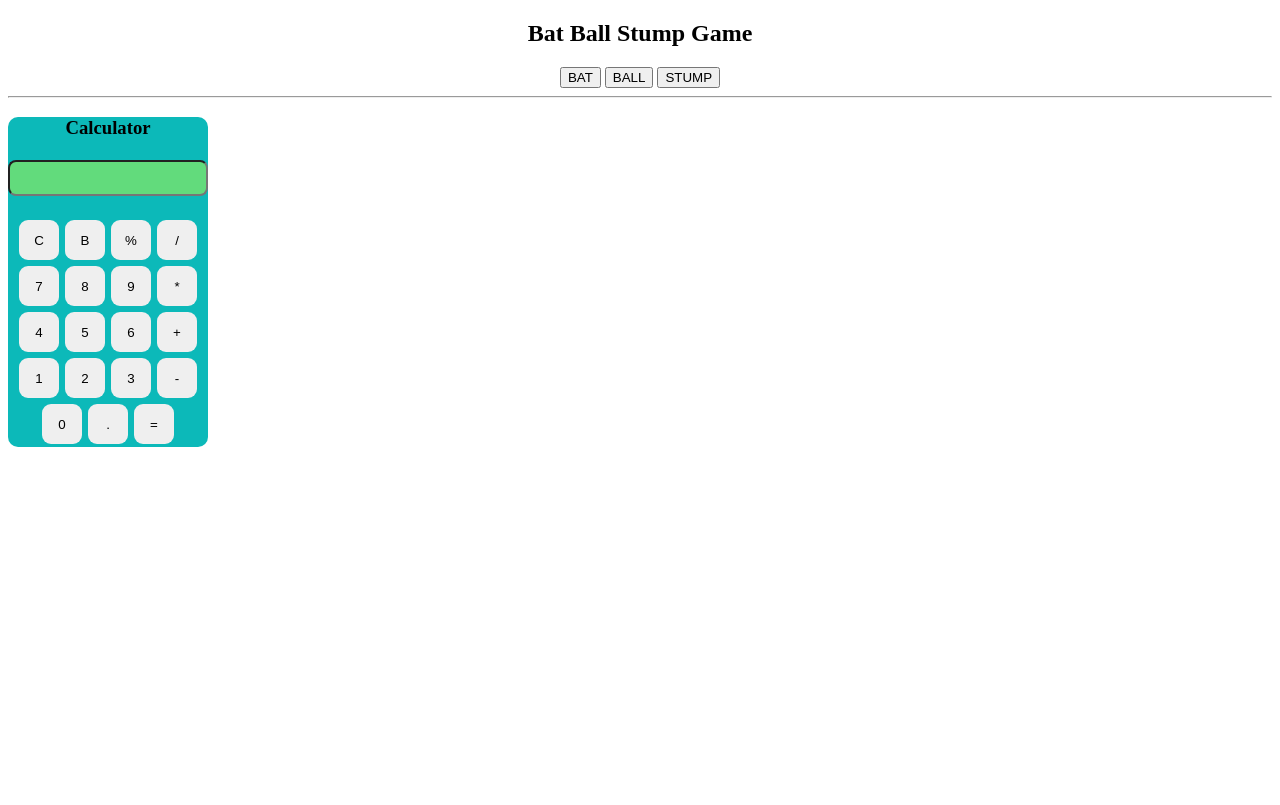
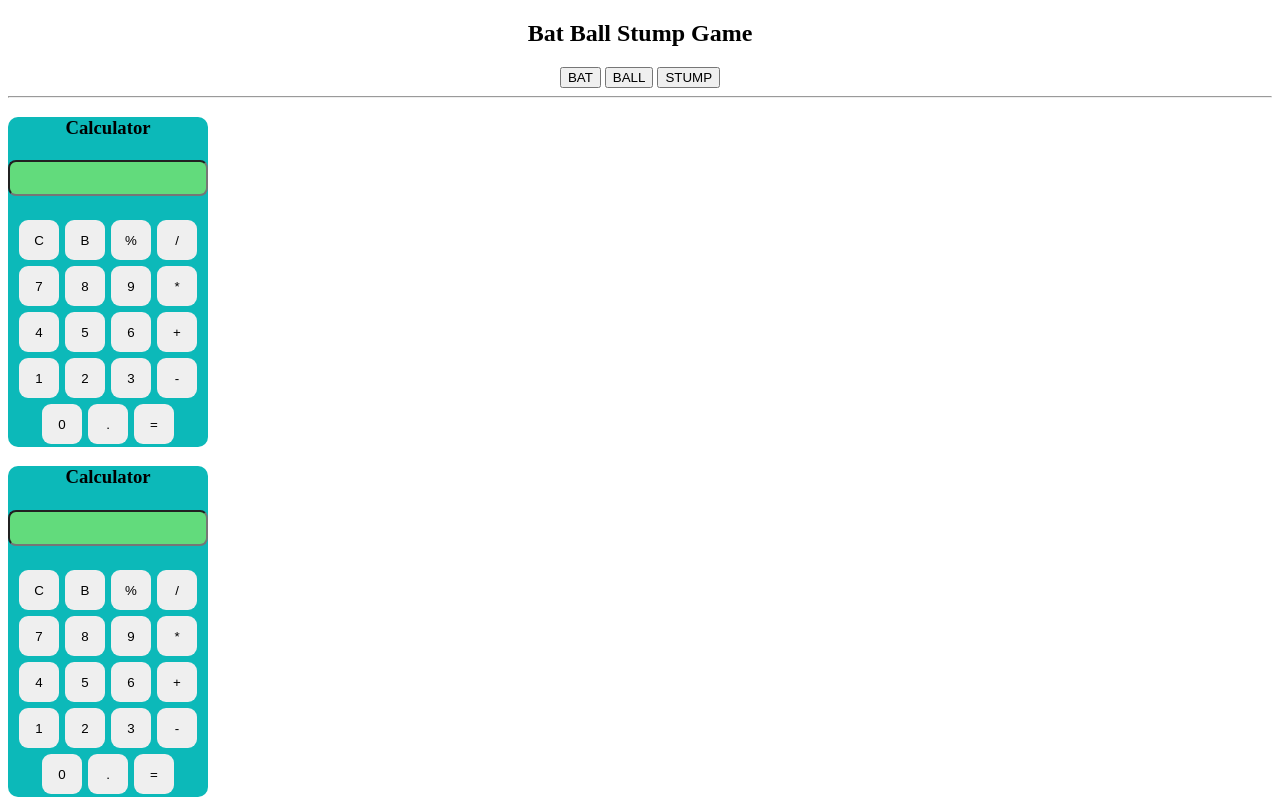
Before and after one commit to subediishan10/Calculator_js, a plain HTML site: page index.html in a window 1280 px wide. Drawn offline with Linux system fonts and the light colour scheme.

Commit message:
just demo

```diff
--- a/index.html
+++ b/index.html
@@ -175,6 +175,91 @@
                 document.querySelector('#text').value=currentDisplay">=</button>
             </div>
         </div>
+
+        <div class="container">
+          <h3 class="head">Calculator</h3>
+         <h1><input id ="text" type="text" readonly ></h1>
+            <div class="btn_container">
+                <button  class="button" onclick="
+                currentDisplay='';
+                document.querySelector('#text').value=currentDisplay">C</button>
+
+                <button  class="button" onclick="
+                currentDisplay=currentDisplay -'';
+                document.querySelector('#text').value=currentDisplay">B</button>
+
+                <button  class="button" onclick="
+                currentDisplay=currentDisplay +'%';
+                document.querySelector('#text').value=currentDisplay">%</button>
+
+                <button  class="button" onclick="
+                currentDisplay=currentDisplay +'/';
+                document.querySelector('#text').value=currentDisplay">/</button>
+
+                <button  class="button" onclick="
+                currentDisplay=currentDisplay +'7';
+                document.querySelector('#text').value=currentDisplay">7</button>
+
+                <button  class="button" onclick="
+                currentDisplay=currentDisplay +'8';
+                document.querySelector('#text').value=currentDisplay">8</button>
+
+                <button  class="button" onclick="
+                currentDisplay=currentDisplay +'9';
+                document.querySelector('#text').value=currentDisplay">9</button>
+
+                <button  class="button" onclick="
+                currentDisplay=currentDisplay +'*';
+                document.querySelector('#text').value=currentDisplay">*</button>
+
+                <button  class="button" onclick="
+                currentDisplay=currentDisplay +'4';
+                document.querySelector('#text').value=currentDisplay">4</button>
+
+                <button  class="button"  onclick="
+                currentDisplay=currentDisplay +'5';
+                document.querySelector('#text').value=currentDisplay">5</button>
+
+                <button  class="button"  onclick="
+                currentDisplay=currentDisplay +'6';
+                document.querySelector('#text').value=currentDisplay">6</button>
+
+                <button  class="button" onclick="
+                let result = eval(currentDisplay);
+                currentDisplay=result;
+                currentDisplay=currentDisplay +'+';
+                document.querySelector('#text').value=currentDisplay">+</button>
+
+                <button  class="button"  onclick="
+                currentDisplay=currentDisplay +'1';
+                document.querySelector('#text').value=currentDisplay">1</button>
+
+                <button  class="button"  onclick="
+                currentDisplay=currentDisplay +'2';
+                document.querySelector('#text').value=currentDisplay">2</button>
+
+                <button  class="button"  onclick="
+                currentDisplay=currentDisplay +'3';
+                document.querySelector('#text').value=currentDisplay">3</button>
+
+                <button  class="button"  onclick="
+                currentDisplay=currentDisplay +'-';
+                document.querySelector('#text').value=currentDisplay">-</button>
+
+                <button  class="button"  onclick="
+                currentDisplay=currentDisplay +'0';
+                document.querySelector('#text').value=currentDisplay">0</button>
+
+               <button  class="button"  onclick="
+                  currentDisplay=currentDisplay +'.';
+                  document.querySelector('#text').value=currentDisplay">.</button>
+
+                <button  class="button" onclick="
+                let results = eval(currentDisplay);
+                currentDisplay=results;
+                document.querySelector('#text').value=currentDisplay">=</button>
+            </div>
+        </div>
            <script>
             let currentDisplay ='';
             document.querySelector('#text').value=currentDisplay;
```
